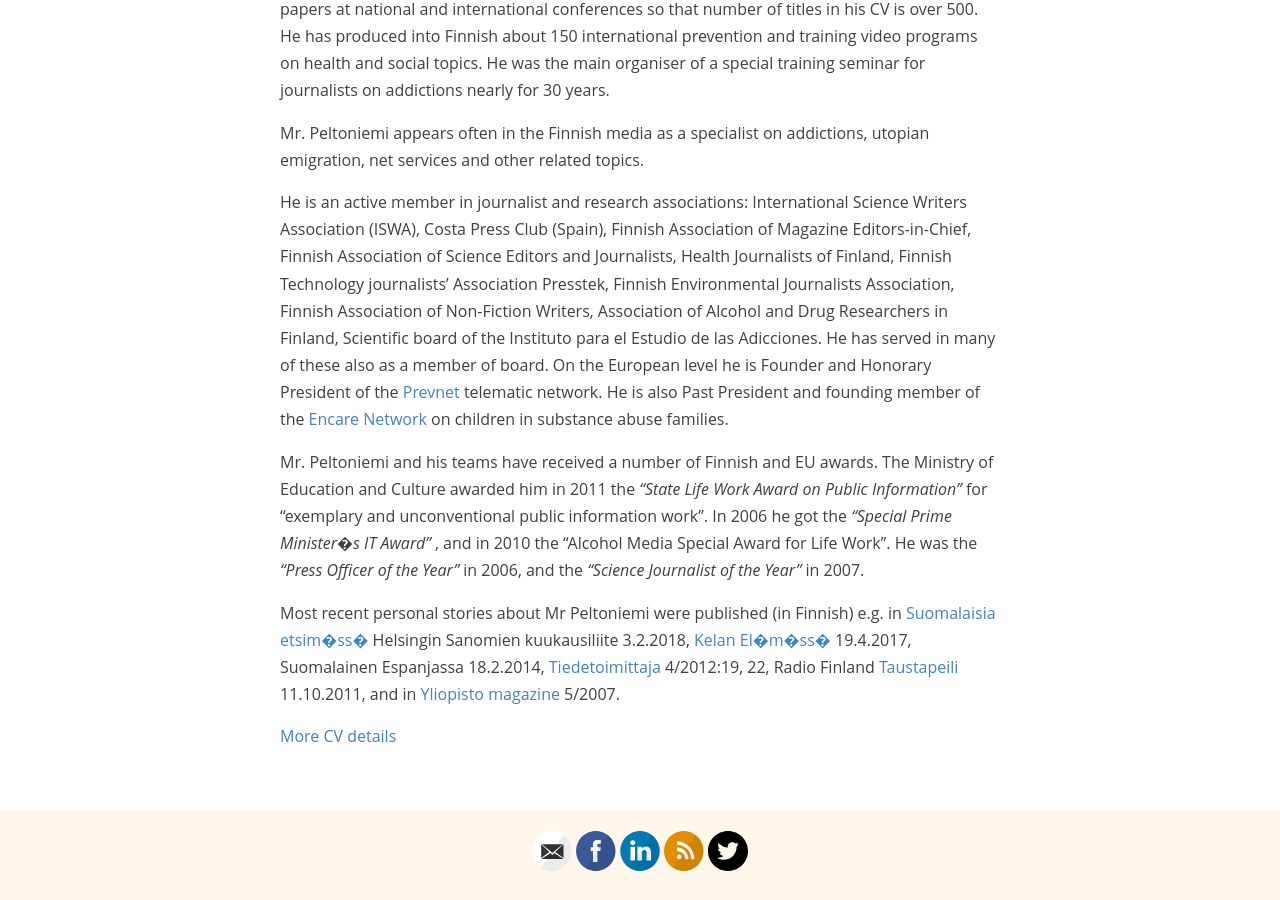
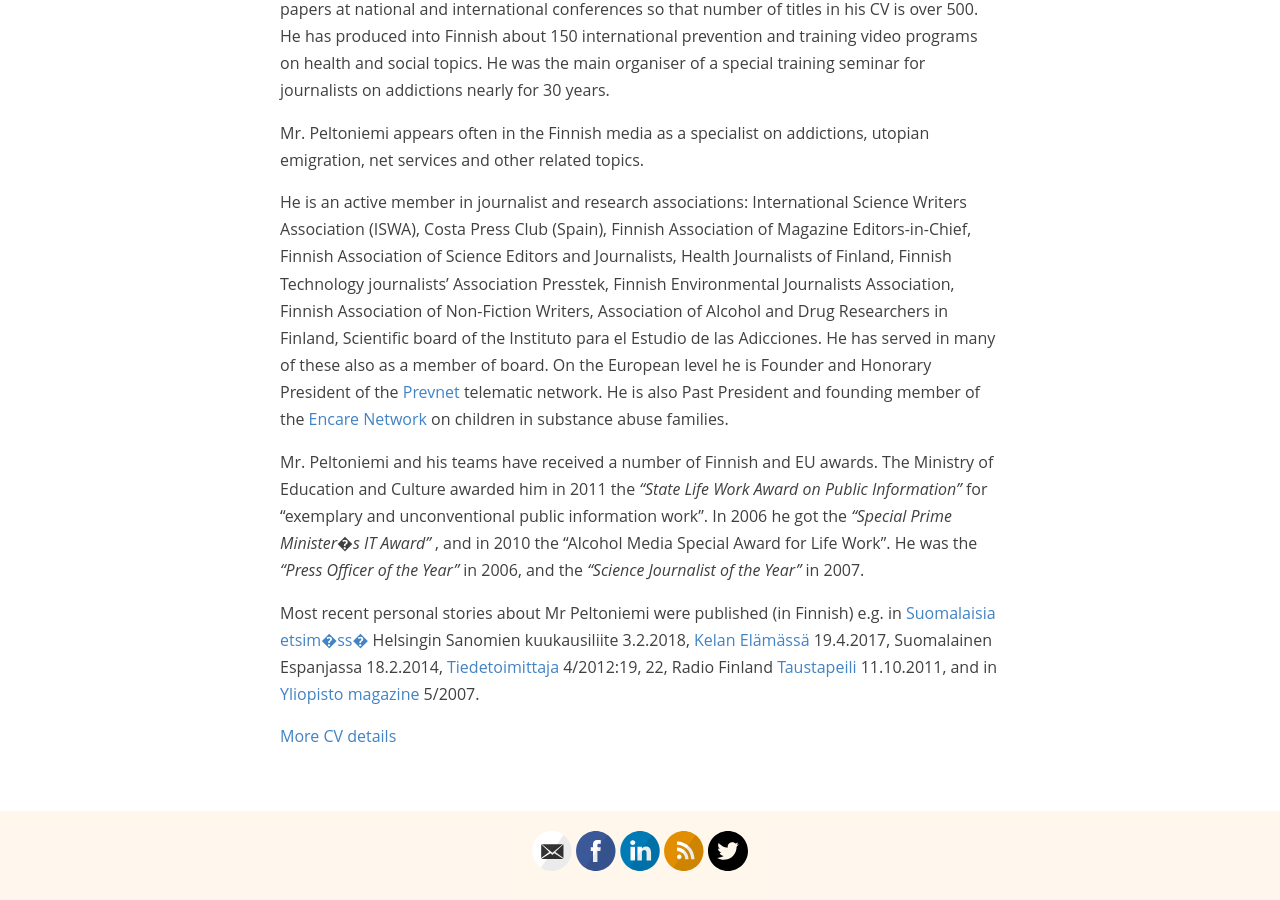
Before and after one commit to taromorimoto/teuvopeltoniemi, a Jekyll site: the page built from _pages/about.md, in a window 1280 px wide and 900 px high, scrolled down 955 px. Built offline with Jekyll 4.4.1, drawn with Linux system fonts in a browser that asks for light colours.

Commit message:
Update about.md

```diff
--- a/_pages/about.md
+++ b/_pages/about.md
@@ -22,6 +22,6 @@
 
 Mr. Peltoniemi and his teams have received a number of Finnish and EU awards. The Ministry of Education and Culture awarded him in 2011 the _"State Life Work Award on Public Information"_ for "exemplary and unconventional public information work". In 2006 he got the _"Special Prime Minister�s IT Award"_ , and in 2010 the "Alcohol Media Special Award for Life Work". He was the _"Press Officer of the Year"_ in 2006, and the _"Science Journalist of the Year"_ in 2007.
 
-Most recent personal stories about Mr Peltoniemi were published (in Finnish) e.g. in [Suomalaisia etsim�ss�](https://nakoislehti.hs.fi/7ac11991-7cb4-4ac5-b364-a1c4f75cb3a7/10) Helsingin Sanomien kuukausiliite 3.2.2018, [Kelan El�m�ss�](https://elamassa.fi/elakkeella/muutto-elakkeella-espanjaan-sosiaaliturva-ulkomailla) 19.4.2017, Suomalainen Espanjassa 18.2.2014, [Tiedetoimittaja](http://www.tiedetoimittajat.fi/lehdet/Tiedetoimittaja4_11.pdf) 4/2012:19, 22, Radio Finland [Taustapeili](http://yle.fi/radiosuomi/taustapeili/2011/10/teuvo_peltoniemi_-_vaiettujen_aiheiden_aanitorvi_2940156.html) 11.10.2011, and in [Yliopisto magazine](http://www.kolumbus.fi/teuvo.peltoniemi/files/Peltoniemi_Yliopisto_5-2007.pdf) 5/2007.
+Most recent personal stories about Mr Peltoniemi were published (in Finnish) e.g. in [Suomalaisia etsim�ss�](https://nakoislehti.hs.fi/7ac11991-7cb4-4ac5-b364-a1c4f75cb3a7/10) Helsingin Sanomien kuukausiliite 3.2.2018, [Kelan Elämässä](https://elamassa.fi/elakkeella/muutto-elakkeella-espanjaan-sosiaaliturva-ulkomailla) 19.4.2017, Suomalainen Espanjassa 18.2.2014, [Tiedetoimittaja](http://www.tiedetoimittajat.fi/lehdet/Tiedetoimittaja4_11.pdf) 4/2012:19, 22, Radio Finland [Taustapeili](http://yle.fi/radiosuomi/taustapeili/2011/10/teuvo_peltoniemi_-_vaiettujen_aiheiden_aanitorvi_2940156.html) 11.10.2011, and in [Yliopisto magazine](http://www.kolumbus.fi/teuvo.peltoniemi/files/Peltoniemi_Yliopisto_5-2007.pdf) 5/2007.
 
 [More CV details]({{ site.baseurl }}/cv)
```
